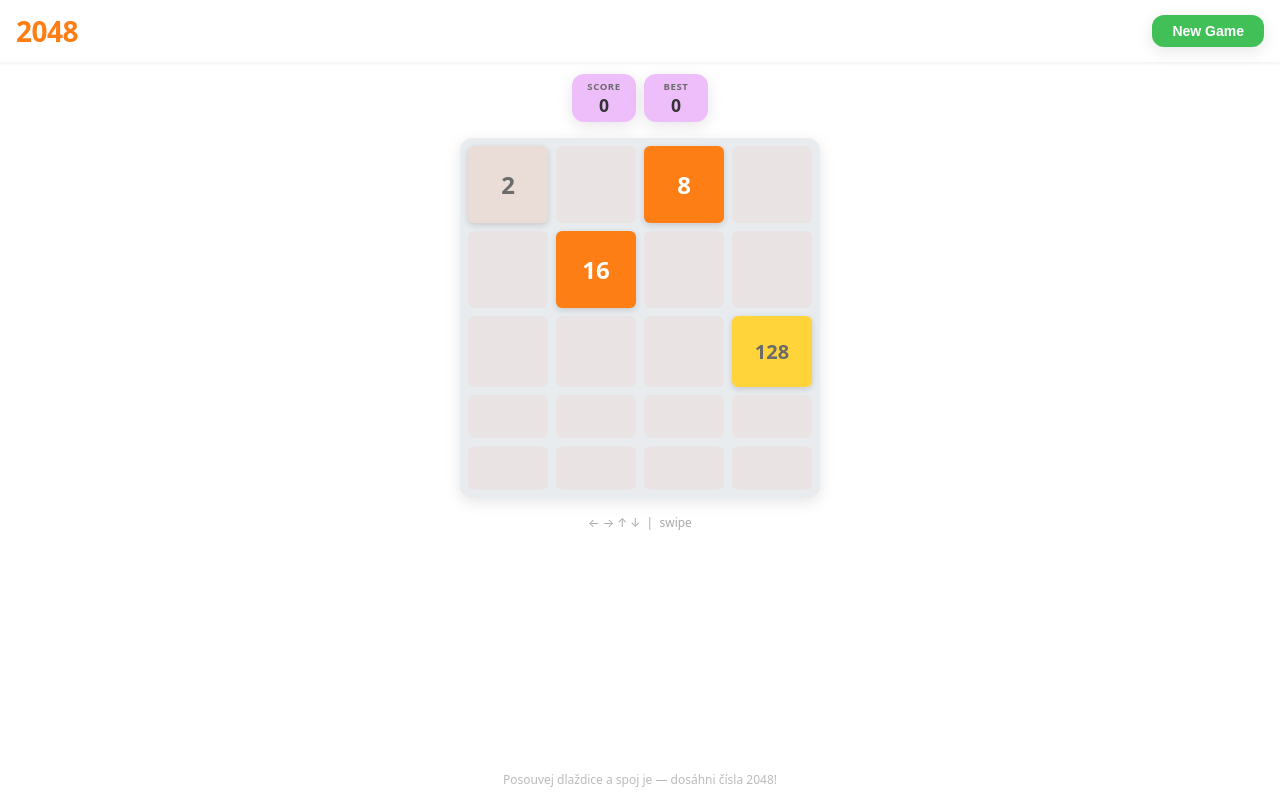
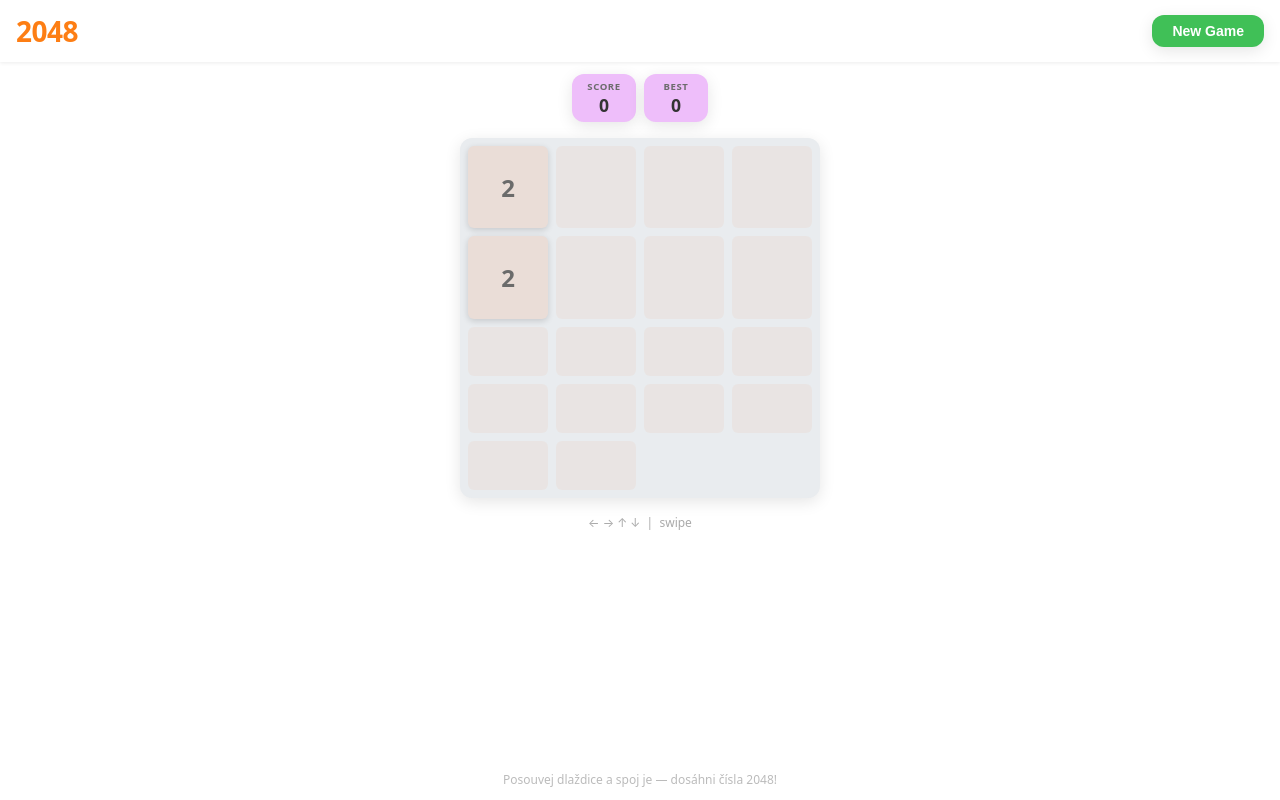
Before and after one commit to An1t8/game_2048, a React (Vite) app: page / in a window 1280 px wide. Built offline with nearby package versions, Linux system fonts and the light colour scheme.

Commit message:
propojeni logiky s UI

```diff
--- a/src/App.tsx
+++ b/src/App.tsx
@@ -1,26 +1,29 @@
-import { useState } from 'react'
 import './App.css'
+import { useCallback } from 'react'
+import { useGame } from './hooks/useGame'
+import { useKeyboard } from './hooks/useKeyboard'
+import { useSwipe } from './hooks/useSwipe'
 import { Header } from './components/Header'
 import { ScoreBoard } from './components/ScoreBoard'
 import { Board } from './components/Board'
+import { GameOverlay } from './components/GameOverlay'
+import type { Direction } from './types'
 import type { TileData } from './components/Board'
 
-const PLACEHOLDER_TILES: TileData[] = [
-    { id: 1, value: 2,   row: 0, col: 0 },
-    { id: 2, value: 8,   row: 0, col: 2 },
-    { id: 3, value: 16,  row: 1, col: 1 },
-    { id: 4, value: 128, row: 2, col: 3 },
-]
+export function App() {
+    const { board, score, best, status, move, restart } = useGame()
+    const handleMove = useCallback((dir: Direction) => move(dir), [move])
+    useKeyboard(handleMove)
+    useSwipe(handleMove)
 
-export function App() {
-    const [score] = useState(0)
-    const [best]  = useState(0)
-
-    function handleNewGame() {
-
-
-        console.log('Nová hra')
-    }
+    const tiles: TileData[] = board
+        .map((value, index) => ({
+            id: index,
+            value,
+            row: Math.floor(index / 4),
+            col: index % 4,
+        }))
+        .filter(tile => tile.value !== 0)
 
     return (
         <div style={{
@@ -30,8 +33,7 @@ export function App() {
             backgroundColor: '#ffffff',
             fontFamily: 'system-ui, -apple-system, sans-serif',
         }}>
-
-            <Header onNewGame={handleNewGame} />
+            <Header onNewGame={restart} />
 
             <div style={{ display: 'flex', justifyContent: 'center', padding: '0.75rem 1rem 0' }}>
                 <ScoreBoard score={score} best={best} />
@@ -50,8 +52,17 @@ export function App() {
                     display: 'flex',
                     flexDirection: 'column',
                     gap: '1rem',
+                    position: 'relative',
                 }}>
-                    <Board tiles={PLACEHOLDER_TILES} />
+                    <Board tiles={tiles} />
+
+                    {status !== 'playing' && (
+                        <GameOverlay
+                            type={status === 'won' ? 'win' : 'lose'}
+                            score={score}
+                            onRestart={restart}
+                        />
+                    )}
 
                     <p style={{ textAlign: 'center', fontSize: '0.75rem', color: '#aaa' }}>
                         ← → ↑ ↓ &nbsp;|&nbsp; swipe
@@ -67,7 +78,6 @@ export function App() {
             }}>
                 Posouvej dlaždice a spoj je — dosáhni čísla&nbsp;2048!
             </footer>
-
         </div>
     )
 }
```
